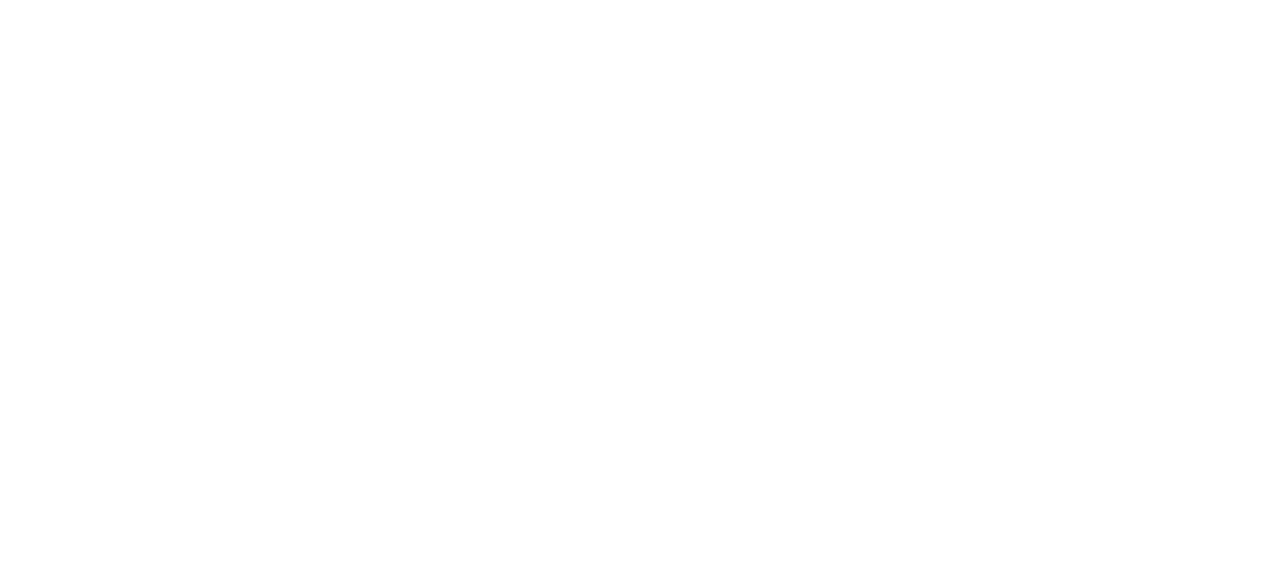
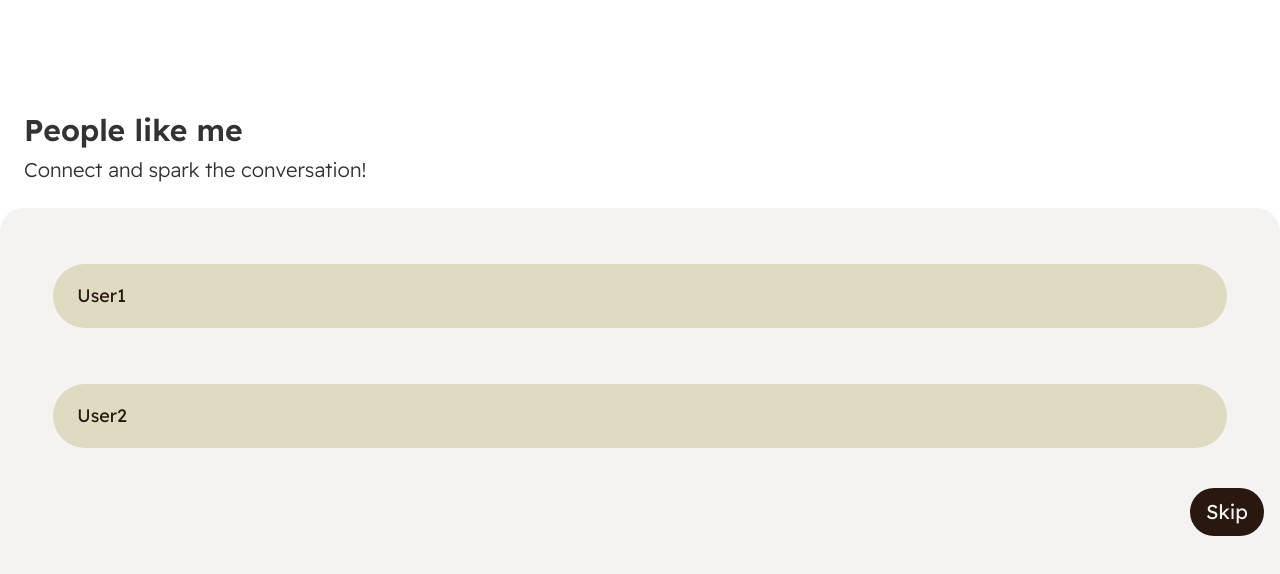
Before and after one commit to SamuelShally/ekko, a React (Create React App) app in the folder frontend/: page /people-like-me in a window 1280 px wide. Before the commit this address had no page. Shown: the top 574 px of the page. Built offline with nearby package versions, Linux system fonts and the light colour scheme.

Commit message:
Similar Users component created

```diff
--- a/frontend/src/App.js
+++ b/frontend/src/App.js
@@ -10,7 +10,8 @@
 import Register from './routes/Register';
 import CreateProfile from './components/CreateProfile';
 import Interest from './components/Interest';
-import QuizOne from './components/QuizOne';
+import Quiz from './components/Quiz';
+import SimilarUsers from './components/SimilarUsers';
 import Navigation from './routes/Navigation';
 import Login from './routes/Login';
 import Discover from './components/Discover';
@@ -25,7 +26,8 @@
         <Route path='/register' element={<Register />} />
         <Route path='/profile' element={<CreateProfile />} />
         <Route path='/interest' element={<Interest />} />
-        <Route path='/quiz-1' element = {<QuizOne />} />
+        <Route path='/quiz' element={<Quiz />} />
+        <Route path='/people-like-me' element = {<SimilarUsers />} />
         <Route path='/login' element = {<Login />} />
         <Route path='/learn' element = {<Learn />} />
         <Route path='/discover' element = {<Discover />} />
--- /dev/null
+++ b/frontend/src/components/SimilarUsers.jsx
@@ -0,0 +1,43 @@
+import { Link } from 'react-router-dom';
+
+const SimilarUsers = () => {
+    return (
+        // <div>
+        //     <h1 className='font-bold text-3xl'>Quiz time!<br/>
+        //         <span className='font-light text-2xl'>We would love to understand more about your political belief</span>
+        //     </h1>
+        // </div>
+        <div className="bg-white">
+            <div className="relative h-screen pt-28">
+                <h1 className='pl-6 pb-6 font-bold text-3xl'>People like me<br/>
+                    <span className='font-light text-xl'>Connect and spark the conversation!</span>
+                </h1>
+            {/* option wrapper div */}
+            <div className="relative bg-neutral h-full rounded-tl-3xl rounded-tr-3xl">
+                {/* options */}
+                <div className="grid gap-14 pt-14 place-items-center">
+                    <button className="btn bg-accent btn-lg rounded-full w-11/12 h-28
+                                        text-2xl text-left text-primary justify-start
+                                        sm:btn-lg md:btn-lg lg:btn-lg">
+                            User1
+                    </button>
+                    <button className="btn bg-accent btn-lg rounded-full w-11/12 h-28
+                                        text-2xl text-left text-primary justify-start
+                                        sm:btn-md md:btn-md lg:btn-lg">User2
+                    </button>
+                </div>
+                <Link to="/">
+                    <div className="w-full flex flex-row-reverse mt-10">
+                        <button className="btn rounded-full flex-none mr-4
+                                            bg-primary text-neutral text-xl">
+                            Skip
+                        </button>
+                    </div>
+                </Link>
+            </div>
+        </div>
+    </div>
+    )
+}
+
+export default SimilarUsers;
```
